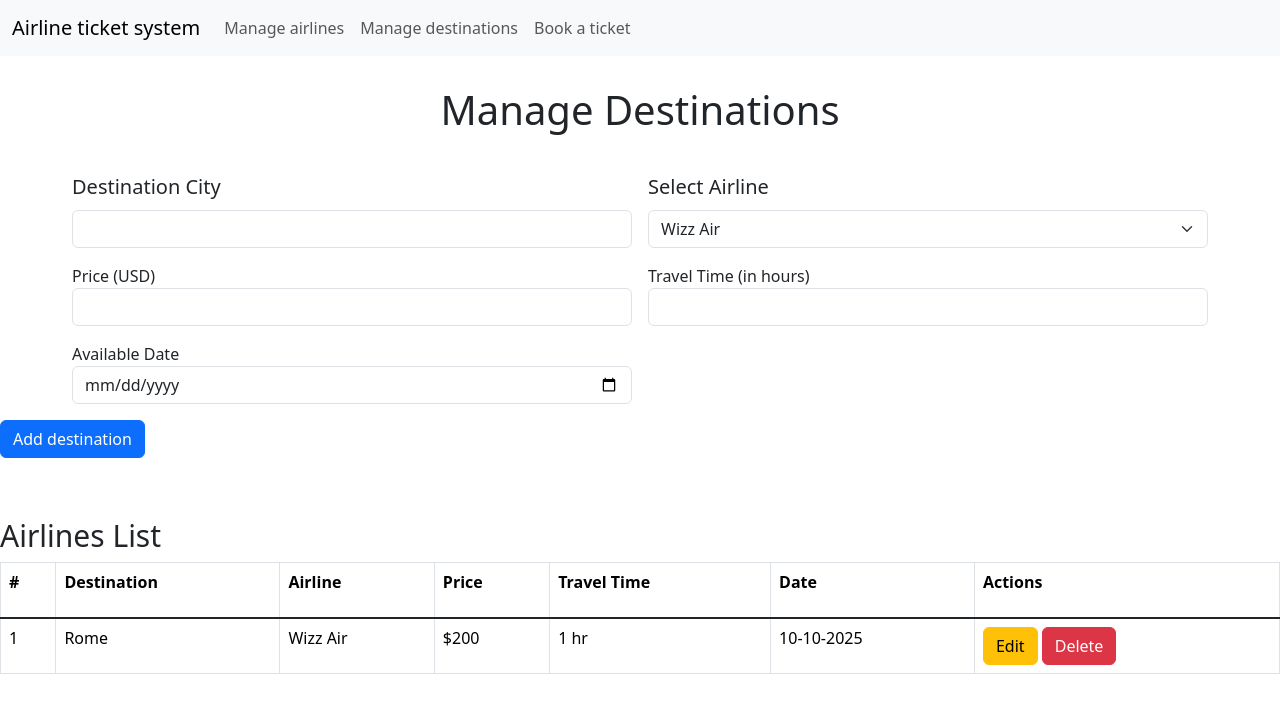
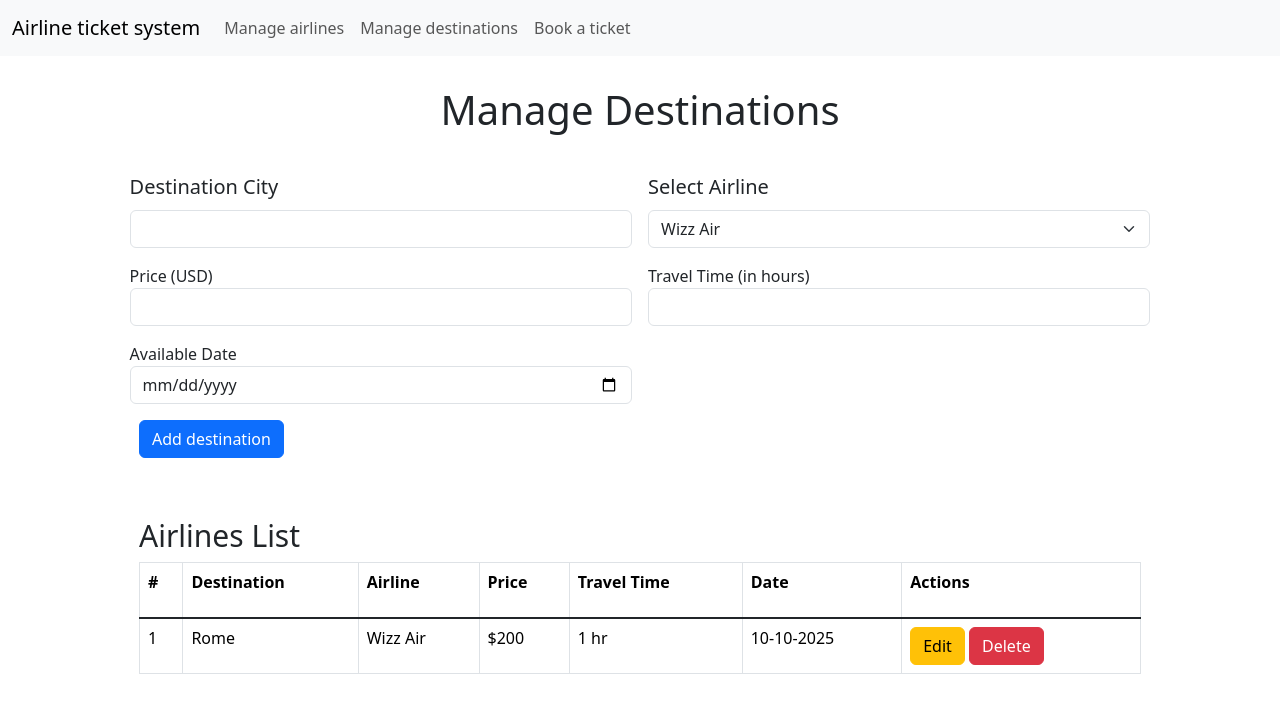
Before and after one commit to jur1m/airlineApp, a plain HTML site: page destinations.html in a window 1280 px wide. Drawn offline with nearby package versions, Linux system fonts and the light colour scheme.

Commit message:
fixed destination table

```diff
--- a/destinations.html
+++ b/destinations.html
@@ -31,10 +31,9 @@
     </nav>
 
     <div class="homepage">
-
         <h1>Manage Destinations</h1>
-
-        <form class="row g-3">
+        <div id="destinations-form">
+            <form class="row g-3" id="destinations-form">
 
                 <div class="col-md-6">
                     <label for="inputCity" class="form-label">Destination City</label>
@@ -72,9 +71,7 @@
                     </form>
                 </div>
 
-
-
-            <div class="col-12">
+                <div class="col-12" id="destination-submit-btn">
                     <button type="submit" class="btn btn-primary">Add destination</button>
                 </div>
             </form>
@@ -122,6 +119,8 @@
                 </table>
             </div>
         </div>
+        </div>
+
 
 
 
--- a/styles/airlines.css
+++ b/styles/airlines.css
@@ -1,10 +1,6 @@
 .homepage >h1{
     text-align: center;
     padding: 30px;
-}
-
-#airlines-form{
-    padding: 20px;
 }
 
 #airline-submit-btn{
--- a/styles/destinations.css
+++ b/styles/destinations.css
@@ -4,23 +4,23 @@
 
 }
 
-#airlines-form{
-    padding: 20px;
-}
-
-#airline-submit-btn{
-    margin-left: 5%;
-}
-.row{
+#destinations-form{
     margin-left: 5%;
     margin-right: 5%;
 }
+
 .form-label{
     font-size: 20;
 }
 #destinations-table{
     margin-top: 60px;
+    padding-left: 75;
+    padding-right: 75;
 }
 #destinations-table > h2{
     font-size: 30;
 }
+
+#destination-submit-btn{
+    padding-left: 75;
+}
```
Lines whose indentation alone changed are shown as unchanged.
